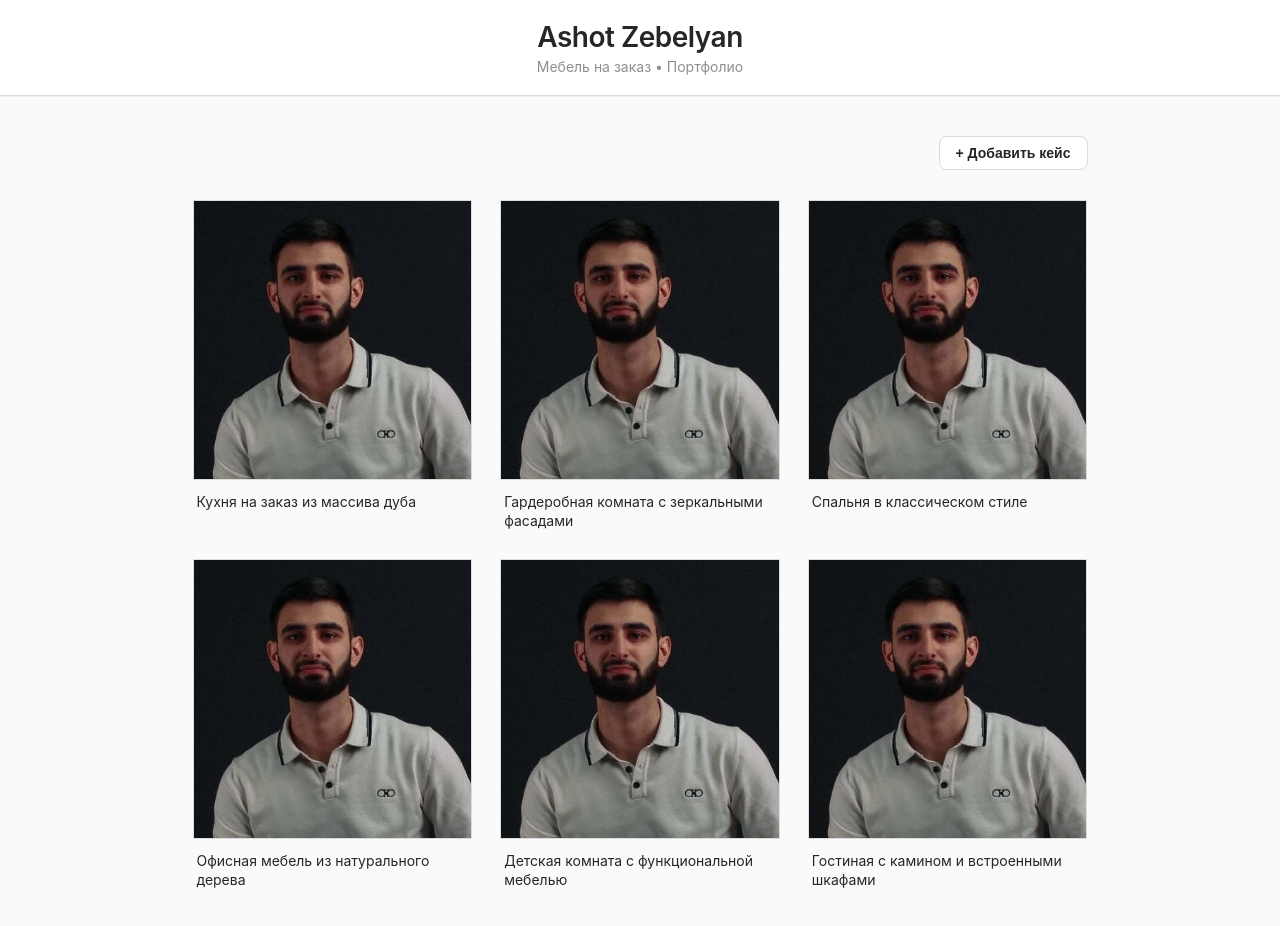
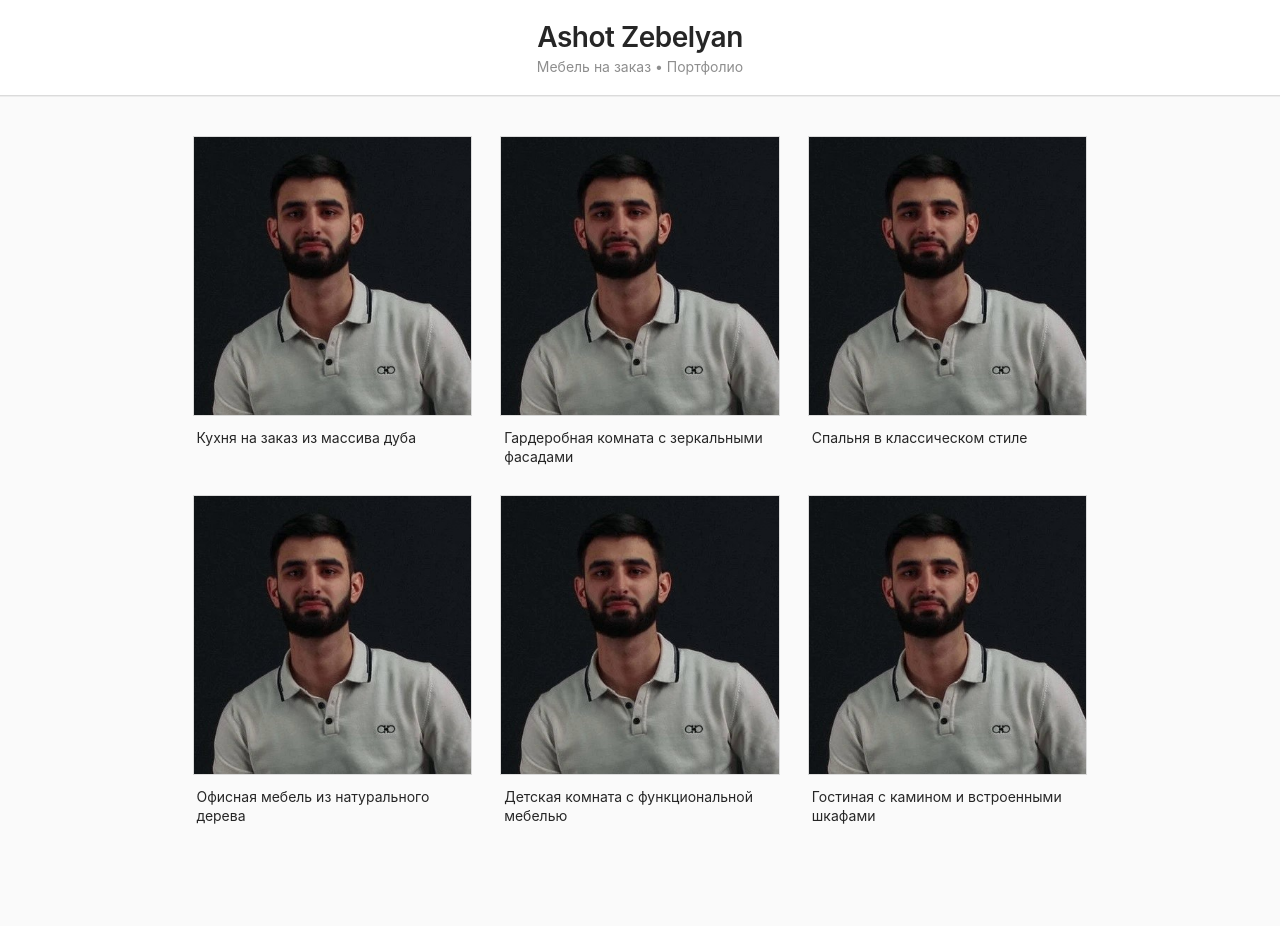
Before and after one commit to zebvalera774583-maker/C-Users-mebel-site, a Next.js app: page / in a window 1280 px wide. Shown: the top 926 px of the page. After the commit the page ends 886 px from the top, so only its background shows below. Built offline with nearby package versions, Linux system fonts and the light colour scheme.

Commit message:
Add files via upload

```diff
--- a/app/page.tsx
+++ b/app/page.tsx
@@ -43,7 +43,6 @@ const initialCases: Case[] = [
 ];
 
 export default function HomePage() {
-  const isAdmin = true; // временно, позже привяжем к паролю
   const [cases, setCases] = useState<Case[]>(initialCases);
 
   return (
@@ -56,14 +55,6 @@ export default function HomePage() {
       </header>
 
       <main className="container">
-        {isAdmin && (
-          <div className="admin-bar">
-            <button className="add-btn">
-              + Добавить кейс
-            </button>
-          </div>
-        )}
-
         {cases.length > 0 ? (
           <div className="grid">
             {cases.map((item) => (
@@ -73,11 +64,6 @@ export default function HomePage() {
         ) : (
           <div className="empty-state">
             <p>Пока нет кейсов</p>
-            {isAdmin && (
-              <button className="add-btn">
-                + Добавить первый кейс
-              </button>
-            )}
           </div>
         )}
       </main>
```
